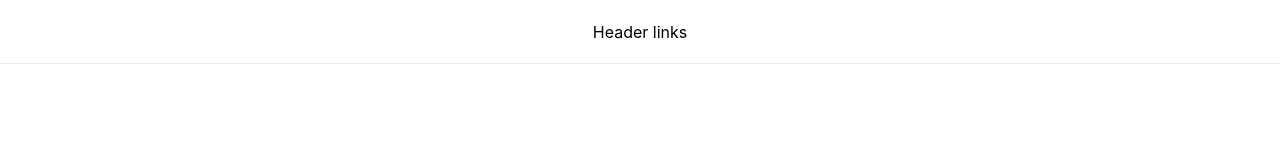
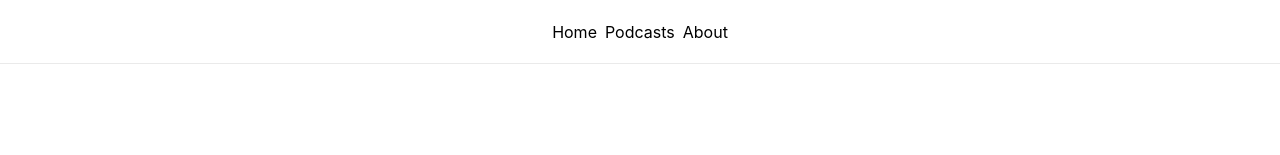
Before and after one commit to RebelFlesh/drink-the-podcast, a Next.js app: page / in a window 1280 px wide. Shown: the top 155 px of the page. Built offline with nearby package versions, Linux system fonts and the light colour scheme.

Commit message:
Started adding styled components.

```diff
--- a/package.json
+++ b/package.json
@@ -14,7 +14,8 @@
   "dependencies": {
     "next": "10.0.0",
     "react": "17.0.1",
-    "react-dom": "17.0.1"
+    "react-dom": "17.0.1",
+    "styled-components": "^5.2.0"
   },
   "devDependencies": {
     "@types/node": "^14.14.6",
--- /dev/null
+++ b/src/components/footer.tsx
@@ -0,0 +1,18 @@
+import styled from 'styled-components';
+
+const StyledFooter = styled.nav`
+    width: 100%;
+    height: 100px;
+    border-top: 1px solid #eaeaea;
+    display: flex;
+    justify-content: center;
+    align-items: center;
+`;
+
+const Header = () => (
+    <StyledFooter>
+        {'Footer links'}
+    </StyledFooter>
+);
+
+export default Header;
--- /dev/null
+++ b/src/components/header.tsx
@@ -0,0 +1,37 @@
+import Link from 'next/link';
+import styled from 'styled-components';
+
+const StyledNav = styled.nav`
+    width: 100%;
+    height: 64px;
+    border-bottom: 1px solid #eaeaea;
+    display: flex;
+    justify-content: center;
+    align-items: center;
+`;
+
+const StyledLink = styled.a`
+    margin: 4px;
+`;
+
+const Header = () => (
+    <StyledNav>
+        <Link href={'/'} >
+            <StyledLink>
+                {'Home'}
+            </StyledLink>
+        </Link>
+        <Link href={'/podcasts'} >
+            <StyledLink>
+                {'Podcasts'}
+            </StyledLink>
+        </Link>
+        <Link href={'/about'} >
+            <StyledLink>
+                {'About'}
+            </StyledLink>
+        </Link>
+    </StyledNav>
+);
+
+export default Header;
--- a/src/page-layout.tsx
+++ b/src/page-layout.tsx
@@ -1,5 +1,8 @@
-import Head from 'next/head'
-import styles from '../styles/Home.module.css'
+import Head from 'next/head';
+
+import styles from '../styles/Home.module.css';
+import Header from './components/header';
+import Footer from './components/footer';
 
 const PageLayout = ({title = 'Drink up', children}) => (
     <>
@@ -7,15 +10,11 @@ const PageLayout = ({title = 'Drink up', children}) => (
             <title>{title}</title>
             <link rel="icon" href="/favicon.ico" />
         </Head>
-        <nav className={styles.header}>
-            {'Header links'}
-        </nav>
+        <Header />
         <main className={styles.main}>
             {children}
         </main>
-        <footer className={styles.footer}>
-            {'Footer links'}
-        </footer>
+        <Footer />
   </>
 )
 
```
Also changed, not shown: 1 other file (tests, documents, lock files or other folders).
